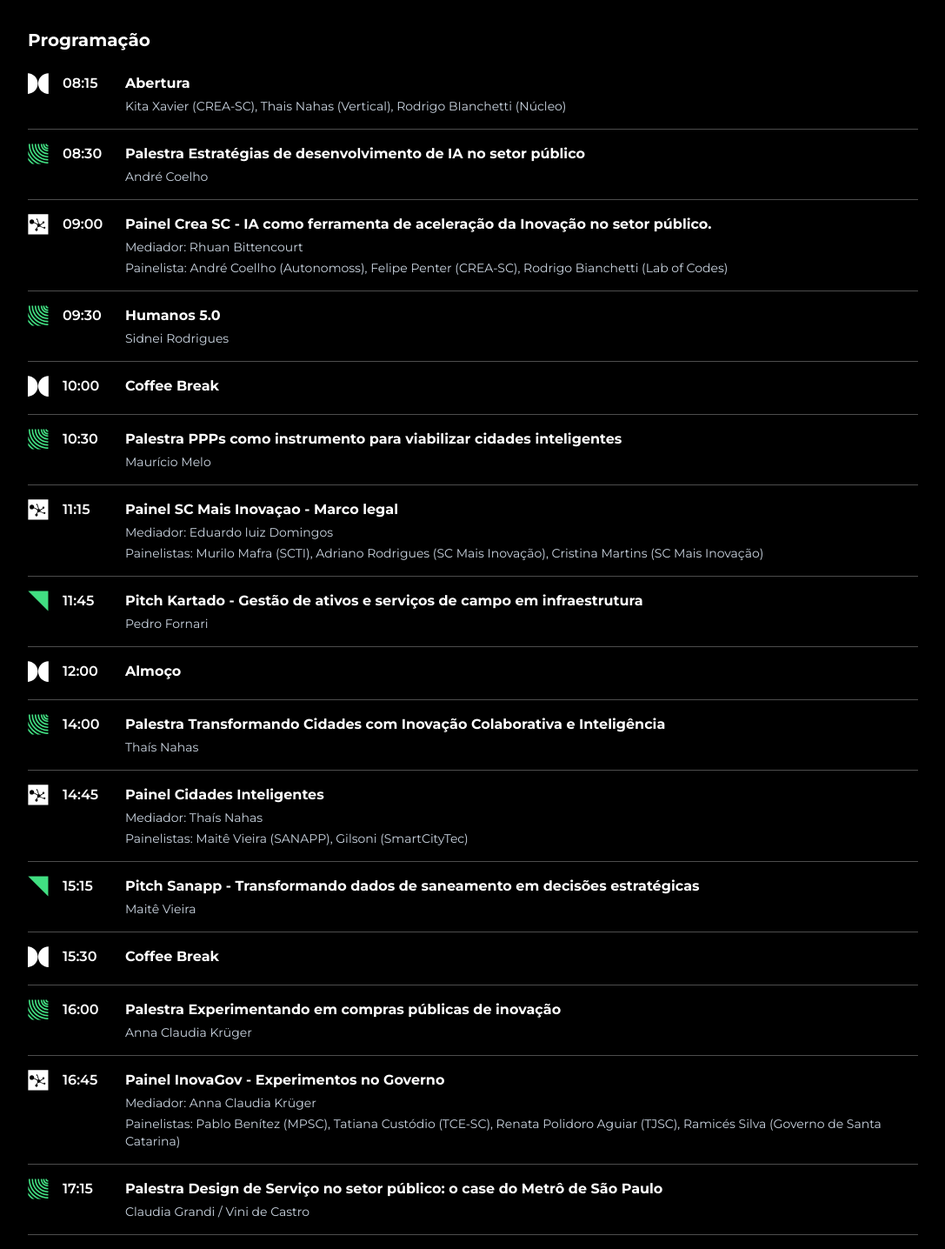
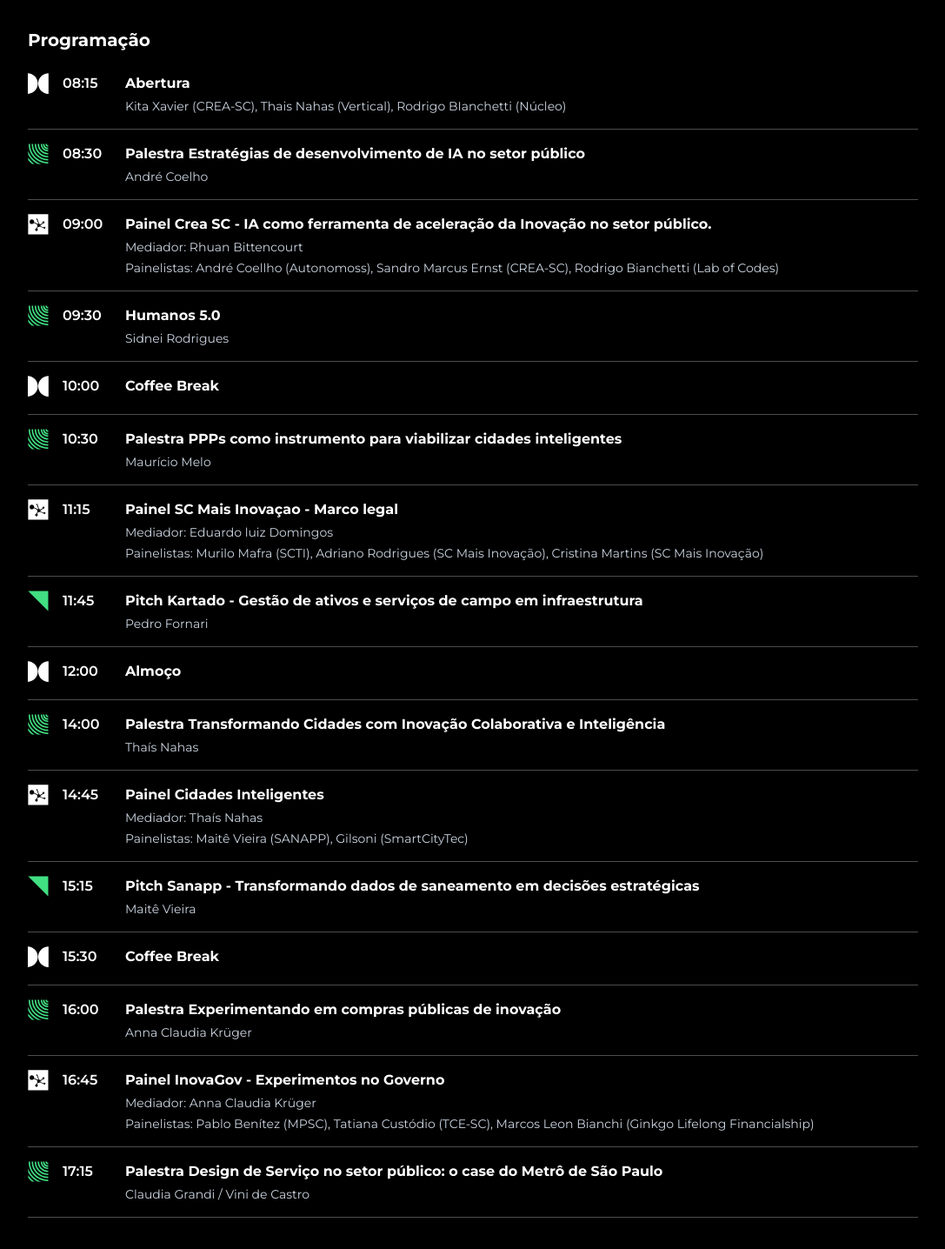
Before and after one commit to Quezia-Frelich/labgov, a Next.js app: page / in a window 1280 px wide. Shown: the part 2746-4182 px from the top of the page at 87% size, without its empty margins (96-1183 px from the left). Built offline with nearby package versions, Linux system fonts and the light colour scheme; what tailwindcss-animated would draw is missing.

Commit message:
alterar painelistas

```diff
--- a/data/data-programacao-card.js
+++ b/data/data-programacao-card.js
@@ -18,7 +18,7 @@ export const programacao = [
     hora: "09:00",
     titulo: "Painel Crea SC - IA como ferramenta de aceleração da Inovação no setor público.",
     descricoes: ["Mediador: Rhuan Bittencourt",
-      "Painelista: André Coellho (Autonomoss), Felipe Penter (CREA-SC), Rodrigo Bianchetti (Lab of Codes)"]
+      "Painelistas: André Coellho (Autonomoss), Sandro Marcus Ernst (CREA-SC), Rodrigo Bianchetti (Lab of Codes)"]
   },
   {
     icon: "/icons/icon3.svg",
@@ -95,7 +95,7 @@ export const programacao = [
     hora: "16:45",
     titulo: "Painel InovaGov - Experimentos no Governo",
     descricoes: ["Mediador: Anna Claudia Krüger",
-      "Painelistas: Pablo Benítez (MPSC), Tatiana Custódio (TCE-SC), Renata Polidoro Aguiar (TJSC), Ramicés Silva (Governo de Santa Catarina)"
+      "Painelistas: Pablo Benítez (MPSC), Tatiana Custódio (TCE-SC), Marcos Leon Bianchi (Ginkgo Lifelong Financialship)"
     ]
   },
   {
```
